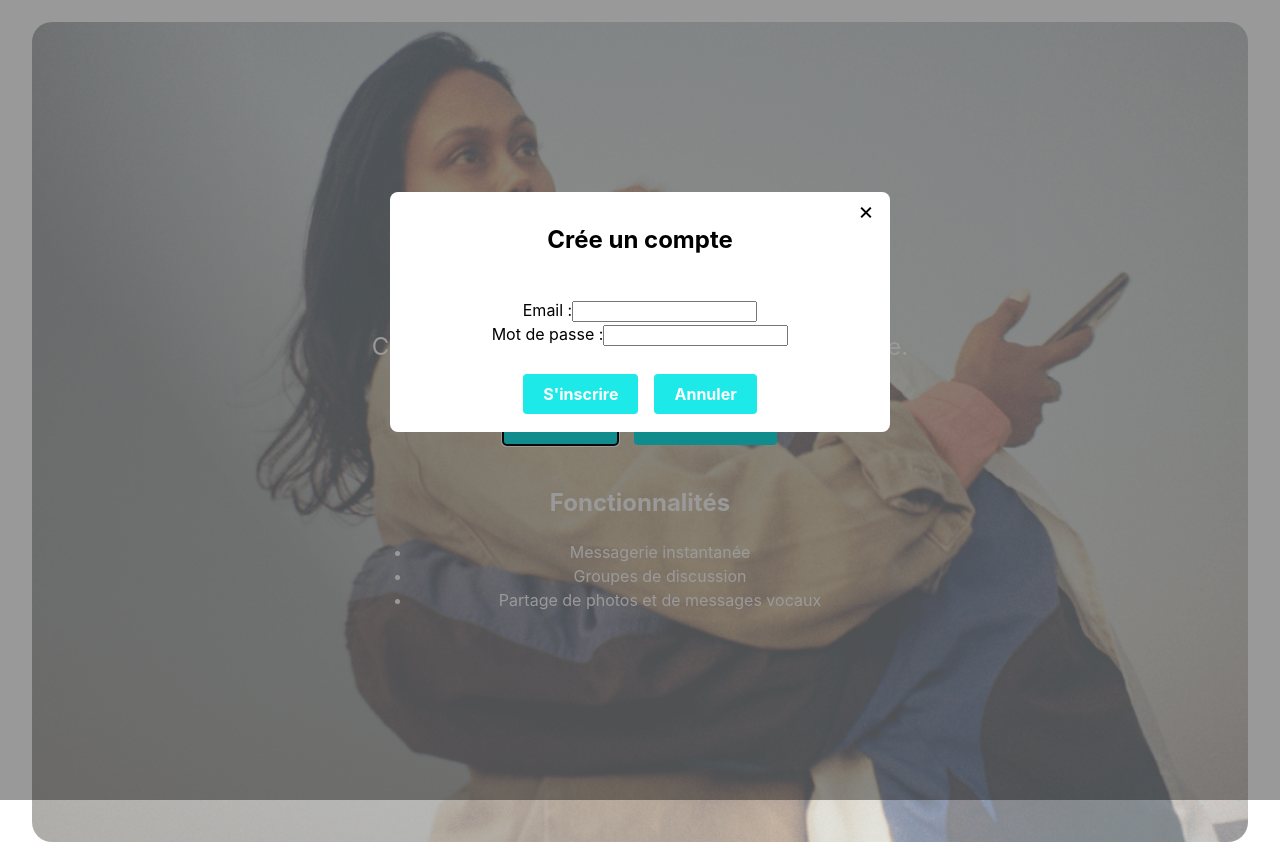
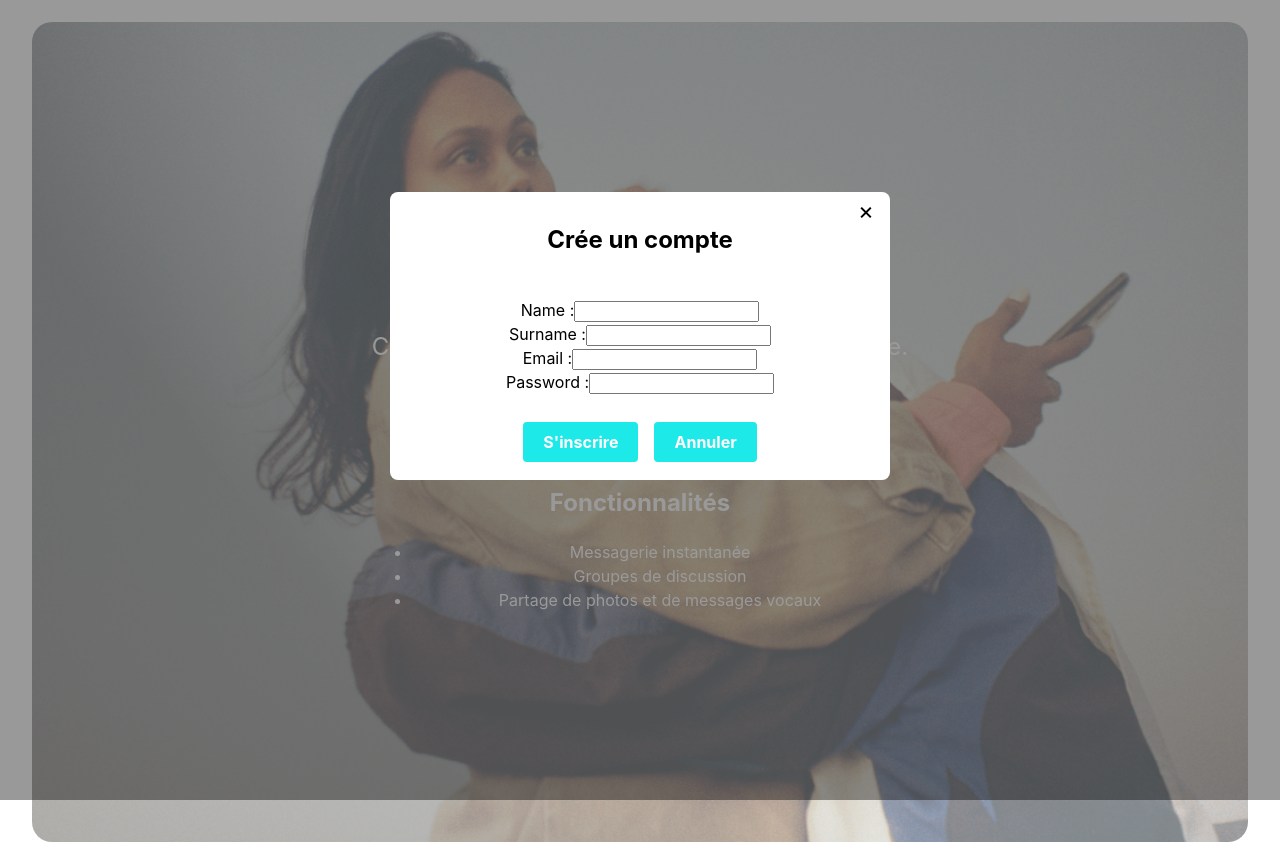
Before and after one commit to Forantis/YChat, a React (Vite) app: page / in a window 1280 px wide. Both pictures are taken after a click on the button "S'inscrire". Built offline with nearby package versions, Linux system fonts and the light colour scheme; no server answers.

Commit message:
feat: add login and register

```diff
--- a/src/components/Auth/Modals/LogInModal.tsx
+++ b/src/components/Auth/Modals/LogInModal.tsx
@@ -2,14 +2,8 @@ import React, { useState } from 'react';
 import Modal, { ModalHeader, ModalBody, ModalFooter } from '../../UI/Modal/Modal';
 import Button from '../../UI/Button/Button';
 
-const LogInModal: React.FC = () => {
+const LogInModal: React.FC = ({ setEmail, setPassword, handleLogin }: any) => {
     const [show, setShow] = useState(false);
-
-    const handleLogin = () => {
-        // Logic for handling login
-        console.log("Logging in...");
-        setShow(false);
-    };
 
     return (
         <>
@@ -22,11 +16,11 @@ const LogInModal: React.FC = () => {
                     <form>
                         <div>
                             <label htmlFor="username">Email :</label>
-                            <input type="email" id="emailLogIn" name="email" required />
+                            <input type="email" id="emailLogIn" name="email" required onChange={(e) => setEmail(e.target.value)} />
                         </div>
                         <div>
                             <label htmlFor="password">Mot de passe :</label>
-                            <input type="password" id="passwordLogIn" name="password" required />
+                            <input type="password" id="passwordLogIn" name="password" required onChange={(e) => setPassword(e.target.value)} />
                         </div>
                     </form>
                 </ModalBody>
--- a/src/components/Auth/Modals/SignUpModal.tsx
+++ b/src/components/Auth/Modals/SignUpModal.tsx
@@ -2,14 +2,8 @@ import React, { useState } from 'react';
 import Modal, { ModalHeader, ModalBody, ModalFooter } from '../../UI/Modal/Modal';
 import Button from '../../UI/Button/Button';
 
-const SignUpModal: React.FC = () => {
+const SignUpModal: React.FC = ({ setEmail, setPassword, setName, setSurname, handleRegister }: any) => {
     const [show, setShow] = useState(false);
-
-    const handleLogin = () => {
-        // Logic for handling login
-        console.log("Création de compte...");
-        setShow(false);
-    };
 
     return (
         <>
@@ -21,17 +15,25 @@ const SignUpModal: React.FC = () => {
                 <ModalBody>
                     <form>
                         <div>
-                            <label htmlFor="username">Email :</label>
-                            <input type="email" id="emailSignUp" name="email" required />
+                            <label htmlFor="username">Name :</label>
+                            <input type="text" id="nameSignUp" name="name" required onChange={(e) => setName(e.target.value)} />
                         </div>
                         <div>
-                            <label htmlFor="password">Mot de passe :</label>
-                            <input type="password" id="passwordSignUp" name="password" required />
+                            <label htmlFor="username">Surname :</label>
+                            <input type="text" id="surnameSignUp" name="surname" required onChange={(e) => setSurname(e.target.value)} />
+                        </div>
+                        <div>
+                            <label htmlFor="username">Email :</label>
+                            <input type="email" id="emailSignUp" name="email" required onChange={(e) => setEmail(e.target.value)} />
+                        </div>
+                        <div>
+                            <label htmlFor="password">Password :</label>
+                            <input type="password" id="passwordSignUp" name="password" required onChange={(e) => setPassword(e.target.value)} />
                         </div>
                     </form>
                 </ModalBody>
                 <ModalFooter>
-                    <Button onClick={handleLogin}>S'inscrire</Button>
+                    <Button onClick={() => handleRegister()}>S'inscrire</Button>
                     <Button onClick={() => setShow(false)}>Annuler</Button>
                 </ModalFooter>
             </Modal>
--- a/src/components/LandingPage/LandingPage.tsx
+++ b/src/components/LandingPage/LandingPage.tsx
@@ -1,9 +1,52 @@
-import React from 'react';
+import { useState } from 'react';
+import { useNavigate } from 'react-router-dom';
 import './LandingPage.scss';
 import LogInModal from '../Auth/Modals/LogInModal';
 import SignUpModal from '../Auth/Modals/SignUpModal';
+import { api } from '../../../convex/_generated/api';
+import { useMutation } from "convex/react";
+
 
 const LandingPage: React.FC = () => {
+    const [email, setEmail] = useState("");
+    const [password, setPassword] = useState("");
+    const [name, setName] = useState("");
+    const [surname, setSurname] = useState("");
+    const navigate = useNavigate();
+
+    const register = useMutation(api.users.register);
+    const authentication = useMutation(api.users.authentication);
+
+    async function handleRegister() {
+        const date = new Date().toISOString();
+        const created_at = `${date}`;
+        const role = "user";
+        const tokenIdentifier = `${Math.floor(Math.random() * 1000000000)}`;
+        const public_uuid = (Math.floor(Math.random() * 1000)); // To be replaced by a real UUID generator
+        await register({
+            public_uuid,
+            email,
+            password,
+            name,
+            surname,
+            created_at,
+            tokenIdentifier,
+            role });
+        localStorage.setItem('tokenIdentifier', tokenIdentifier);
+        localStorage.setItem('public_uuid', public_uuid.toString());
+        navigate('/app');
+    }
+
+    async function handleLogin() {
+        const users = await authentication({ email, password });
+        if (users.length > 0) {
+            const tokenIdentifier = `${Math.floor(Math.random() * 1000000000)}`;
+            localStorage.setItem('tokenIdentifier', tokenIdentifier);
+            localStorage.setItem('public_uuid', users[0].public_uuid.toString());
+            navigate('/app');
+        }
+    }
+
     return (
         <div className="landing-page">
             <div className='landing-page__background'>
@@ -13,8 +56,8 @@ const LandingPage: React.FC = () => {
             <div className="landing-page__titre">
                 <h1>Bienvenue sur YChat</h1>
                 <p>Connectez-vous avec vos amis et votre famille.</p>
-                <SignUpModal />
-                <LogInModal />
+                <SignUpModal setEmail={setEmail} setPassword={setPassword} setName={setName} setSurname={setSurname} handleRegister={handleRegister} />
+                <LogInModal setEmail={setEmail} setPassword={setPassword} handleLogin={handleLogin} />
                 <section className="landing-page__features">
                     <h2>Fonctionnalités</h2>
                     <ul>
--- a/src/components/MainApp/MainApp.tsx
+++ b/src/components/MainApp/MainApp.tsx
@@ -1,25 +1,23 @@
 import { useState } from "react";
+import { useNavigate } from "react-router-dom";
 import { api } from "../../../convex/_generated/api";
-import { useQuery, useMutation } from "convex/react";
+import { useQuery } from "convex/react";
 import LeftContainer from "../UI/LeftContainer/LeftContainer";
 import RightContainer from "../UI/RightContainer/RightContainer";
 
 export default function MainApp(){
-  const [user_id, setUser_id] = useState(1);
+  const user_id = parseInt(localStorage.getItem('public_uuid'));
   const [selectedConversation, setSelectedConversation] = useState(0);
+  const navigate = useNavigate();
 
   const messagesByConversationId = useQuery(api.messages.getByConversationId, { conversation_id: selectedConversation });
-  const registerTest = useMutation(api.users.register);
   const conversationsByUserId = useQuery(api.conversations.getConversationsNameByUserId, { user_id });
   const user = useQuery(api.users.getUserById, { user_id });
 
-  function handleRegister() {
-    const date = new Date().toISOString();
-    setCreated_at(`${date}`);
-    setTokenIdentifier(`${Math.floor(Math.random() * 1000000000)}`);
-    setPublic_uuid(Math.floor(Math.random() * 1000000000));
-    setRole("user");
+  if(!localStorage.getItem('tokenIdentifier') || !localStorage.getItem('public_uuid')){
+    navigate('/');
   }
+
 
   return (
     <div className="App">
--- a/src/components/UI/LeftContainer/ConversationCard/ConversationCard.tsx
+++ b/src/components/UI/LeftContainer/ConversationCard/ConversationCard.tsx
@@ -21,7 +21,7 @@ export default function ConversationCard({ conversation, setSelectedConversation
     }
   }, [lastMessageQuery]);
 
-  // Show the time of the last message in the conversation card and the last message
+  // The follow is to show the time of the last message in the conversation card and the last message
   let shownDateOrTime;
   let lastMessageText;
   let readStatus;
@@ -51,8 +51,11 @@ export default function ConversationCard({ conversation, setSelectedConversation
 }
 
   const updateReadStatus = async () => {
+    console.log(user)
+    if (lastMessage.length === 0 || lastMessage[0].read_status === 'read' || lastMessage[0].sender_id === user[0].public_uuid) {
+      return;
+    }
     await updateReadStatusMutation({ message_id: lastMessage[0]._id, read_status: 'read' });
-    await api.messages.updateReadStatus({ messageId: lastMessage[0]._id, readStatus: 'read' });
   }
 
   return (
--- a/src/components/UI/LeftContainer/LeftContainerHeader/LeftContainerHeader.tsx
+++ b/src/components/UI/LeftContainer/LeftContainerHeader/LeftContainerHeader.tsx
@@ -1,6 +1,7 @@
 import { useState } from 'react';
 import { api } from "../../../../../convex/_generated/api";
 import { useMutation } from "convex/react";
+import { useNavigate } from 'react-router-dom';
 import './style.scss';
 
 interface User {
@@ -20,6 +21,7 @@ export default function LeftContainerHeader({ user }: LeftContainerHeaderProps)
   const [newConversationName, setNewConversationName] = useState("");
   const [newConversationUsers, setNewConversationUsers] = useState<string[]>([]);
   const [newConversationError, setNewConversationError] = useState("");
+  const navigate = useNavigate();
 
   const createConversation = useMutation(api.conversations.createConversation);
 
@@ -37,6 +39,12 @@ export default function LeftContainerHeader({ user }: LeftContainerHeaderProps)
       current_user_id: public_uuid,
       invited_user_id: invitedUsersInt
     });
+  }
+
+  function handleDisconnect() {
+    localStorage.removeItem('tokenIdentifier');
+    localStorage.removeItem('public_uuid');
+    navigate('/');
   }
 
 
@@ -75,6 +83,7 @@ export default function LeftContainerHeader({ user }: LeftContainerHeaderProps)
                     <button onClick={handleNewConversation}>Create</button>
                     {newConversationError ? <div id='new-conversation-form-error'>{newConversationError}</div> : null}
                 </div> : null}
+            <button className='left-container-header__disconnect' onClick={handleDisconnect}>Disconnect</button>
         </div>
     );
 }
```
Also changed, not shown: convex/users.ts (+11 -0 lines), src/App.tsx (+1 -49 lines).
